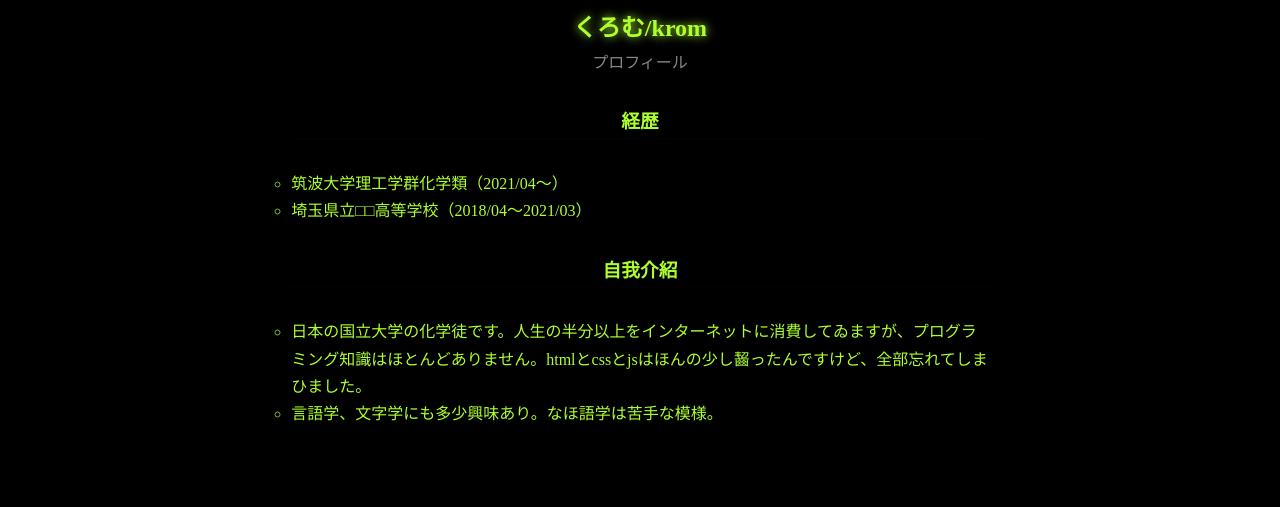
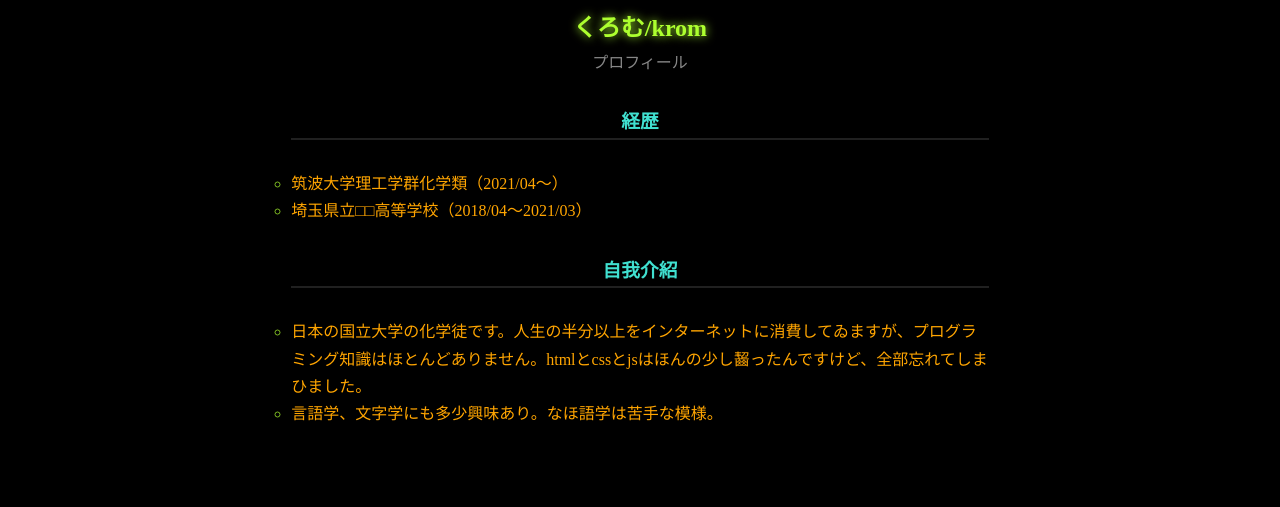
Before and after one commit to chem21cr/chem21cr.github.io, a plain HTML site: page about.htm in a window 1280 px wide. Shown: the part 293-800 px from the top of the page. Drawn offline with Linux system fonts and the light colour scheme; some packages are replaced by stand-ins of ours.

Commit message:
Update mysite.css

```diff
--- a/mysite.css
+++ b/mysite.css
@@ -84,10 +84,10 @@ p.usui {
 }
 .abouts h3{
     text-align: center;
-    border-bottom: 2px solid rgba(32, 16, 12, .125);
+    border-bottom: 2px solid rgba(255, 255, 255, .125);
     margin: 30px auto 30px auto;
-    color: greenyellow;
+    color: turquoise;
 }
 .abouts p {
-    color: greenyellow;
+    color: orange;
 }
```
